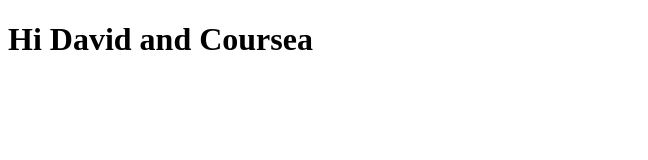
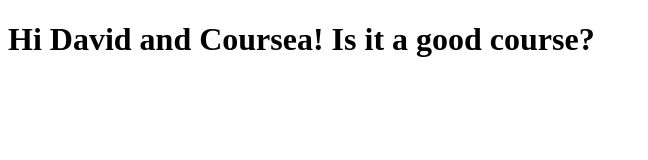
Before and after one commit to DavidLalHumThang/Coursera-Test3, a plain HTML site: page sitte/index.html in a window 1280 px wide. Shown: the whole page, without its empty margins (0-648 px from the left). Drawn offline with Linux system fonts and the light colour scheme.

Commit message:
small addition

```diff
--- a/sitte/index.html
+++ b/sitte/index.html
@@ -6,6 +6,6 @@
 	<title>Hi David</title>
 </head>
 <body>
-<h1>Hi David and Coursea</h1>
+<h1>Hi David and Coursea! Is it a good course?</h1>
 </body>
 </html>
```
